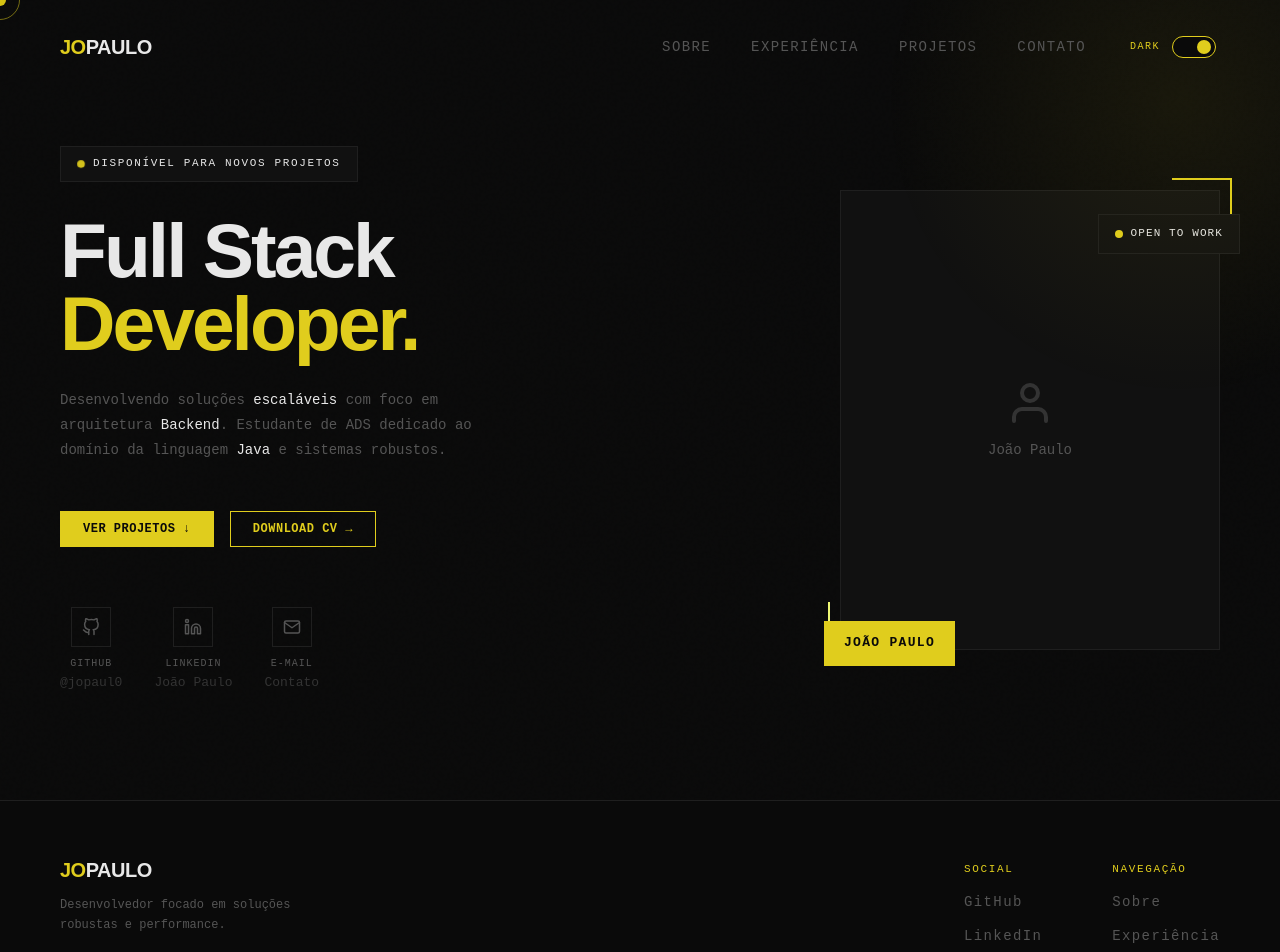
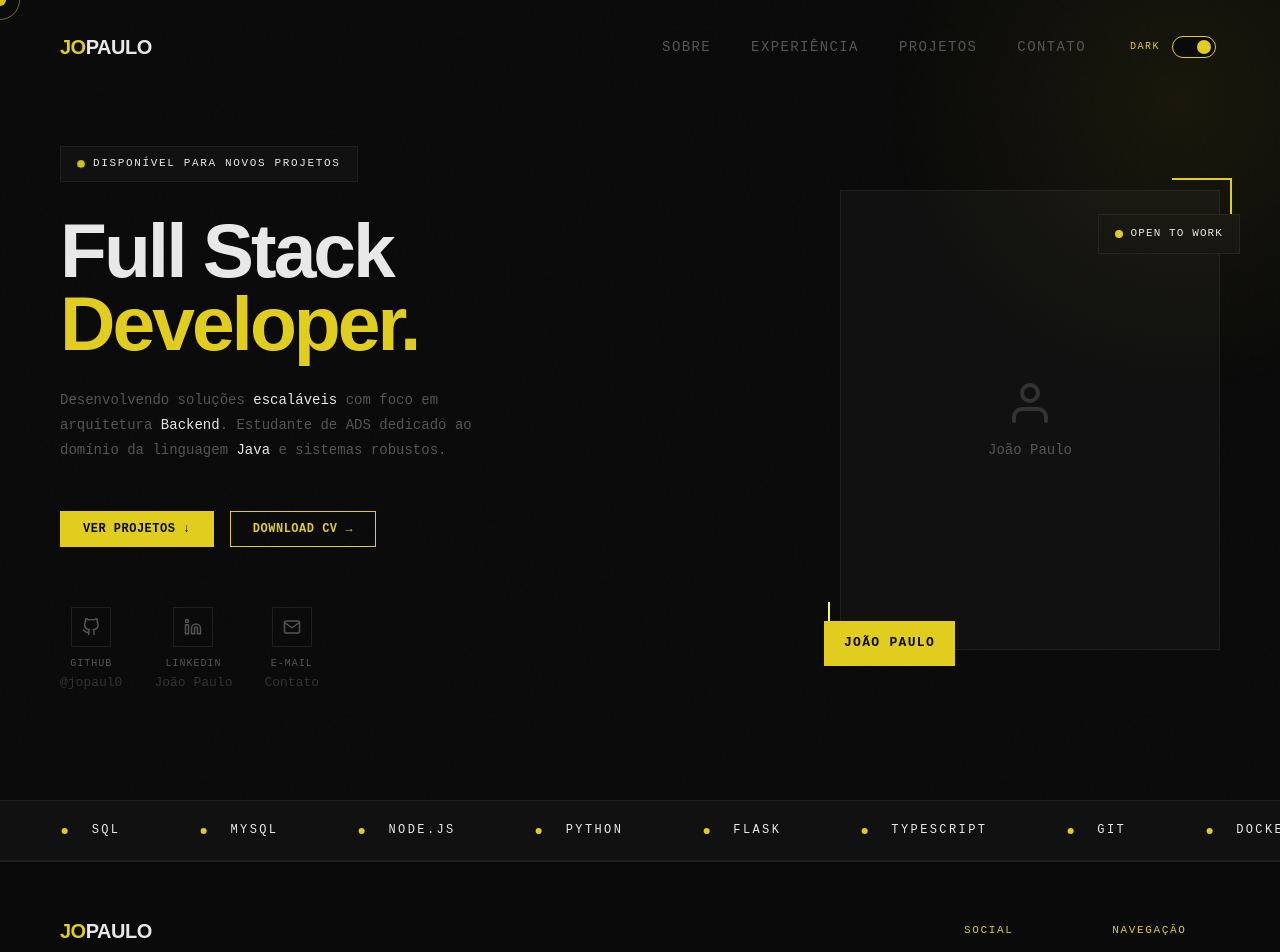
Before and after one commit to jopaul0/jopaul0.github.io, a React (Vite) app: page / in a window 1280 px wide. Shown: the top 952 px of the page. Built offline with nearby package versions, Linux system fonts and the light colour scheme.

Commit message:
feat: add marquee between hero and about section

```diff
--- a/src/App.tsx
+++ b/src/App.tsx
@@ -1,10 +1,12 @@
 import { MainLayout } from '@/layout/MainLayout';
 import { Hero } from '@/pages/Hero';
+import { Marquee } from '@/components/Marquee';
 
 function App() {
   return (
     <MainLayout>
       <Hero />
+      <Marquee />
     </MainLayout>
   )
 }
--- /dev/null
+++ b/src/components/Marquee/Marquee.module.scss
@@ -0,0 +1,55 @@
+@use '@/styles/variables' as vars;
+
+.marqueeWrap {
+  border-top: 1px solid var(--border);
+  border-bottom: 1px solid var(--border);
+  overflow: hidden;
+  padding: 20px 0;
+  background: var(--surface);
+  user-select: none;
+}
+
+.marqueeTrack {
+  display: flex;
+  width: max-content;
+  animation: scroll 30s linear infinite;
+}
+
+.marqueeItem {
+  display: flex;
+  align-items: center;
+  gap: 24px;
+  padding: 0 40px;
+  font-family: var(--font-main);
+  font-size: 12px;
+  letter-spacing: 0.2em;
+  text-transform: uppercase;
+  color: var(--muted);
+  white-space: nowrap;
+
+  .dot {
+    width: 6px;
+    height: 6px;
+    background: var(--accent);
+    border-radius: 50%;
+  }
+
+  strong {
+    color: var(--text);
+    font-weight: 500;
+  }
+}
+
+@keyframes scroll {
+  from {
+    transform: translateX(0);
+  }
+  to {
+    transform: translateX(-50%);
+  }
+}
+
+// Pausa ao passar o mouse para facilitar a leitura
+.marqueeWrap:hover .marqueeTrack {
+  animation-play-state: paused;
+}
--- /dev/null
+++ b/src/components/Marquee/index.tsx
@@ -0,0 +1,38 @@
+import styles from './Marquee.module.scss';
+
+const techStack = [
+    "Java",
+    "Spring Boot",
+    "SQL",
+    "MySQL",
+    "Node.js",
+    "Python",
+    "Flask",
+    "TypeScript",
+    "Git",
+    "Docker",
+    "Scrum"
+];
+
+export const Marquee = () => {
+    return (
+        <div className={styles.marqueeWrap}>
+            <div className={styles.marqueeTrack}>
+                {/* Renderiza a lista original */}
+                {techStack.map((tech, index) => (
+                    <div key={`original-${index}`} className={styles.marqueeItem}>
+                        <span className={styles.dot}></span>
+                        <strong>{tech}</strong>
+                    </div>
+                ))}
+                {/* Duplica a lista para o efeito infinito sem cortes */}
+                {techStack.map((tech, index) => (
+                    <div key={`duplicate-${index}`} className={styles.marqueeItem}>
+                        <span className={styles.dot}></span>
+                        <strong>{tech}</strong>
+                    </div>
+                ))}
+            </div>
+        </div>
+    );
+};
```
